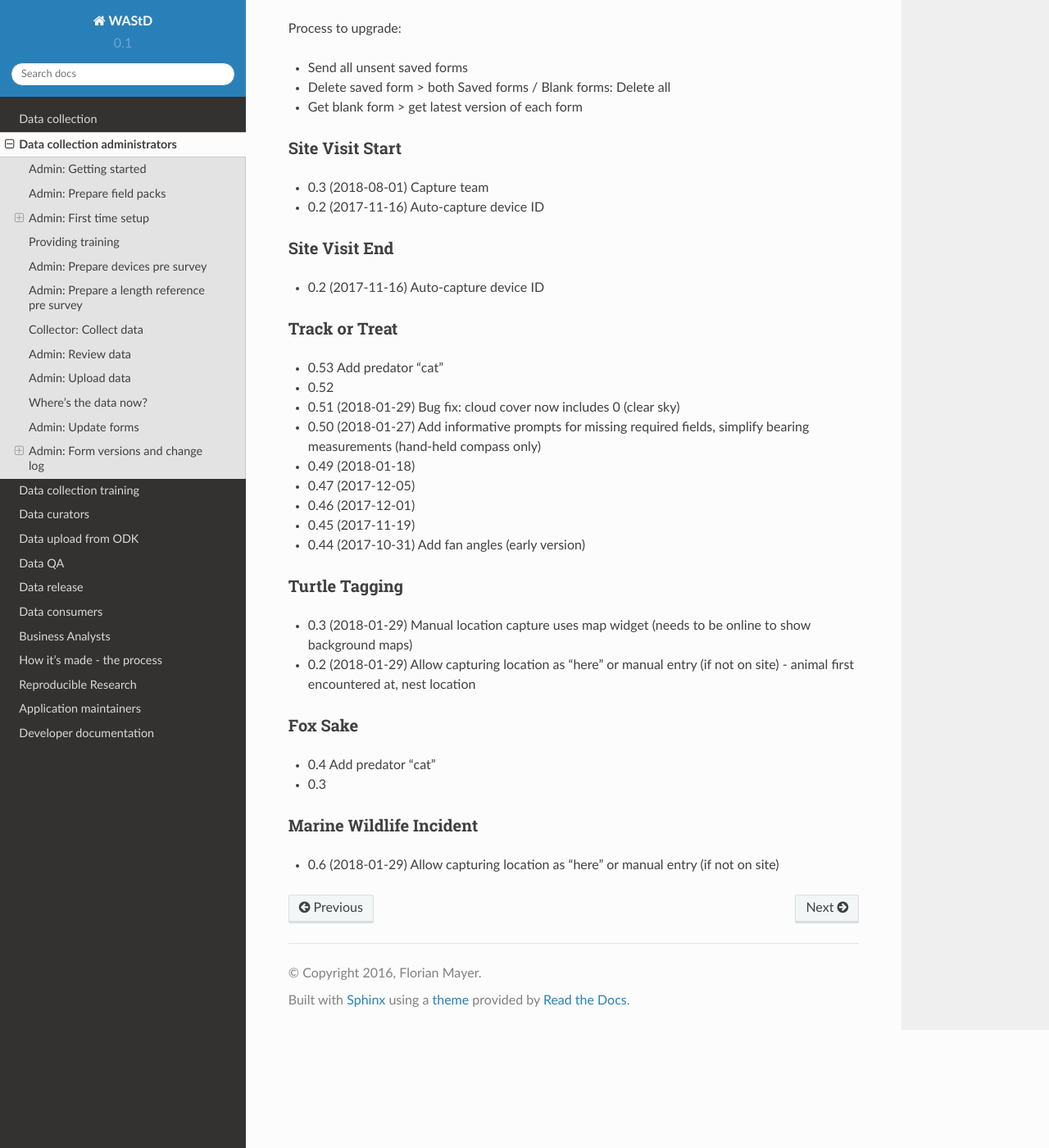
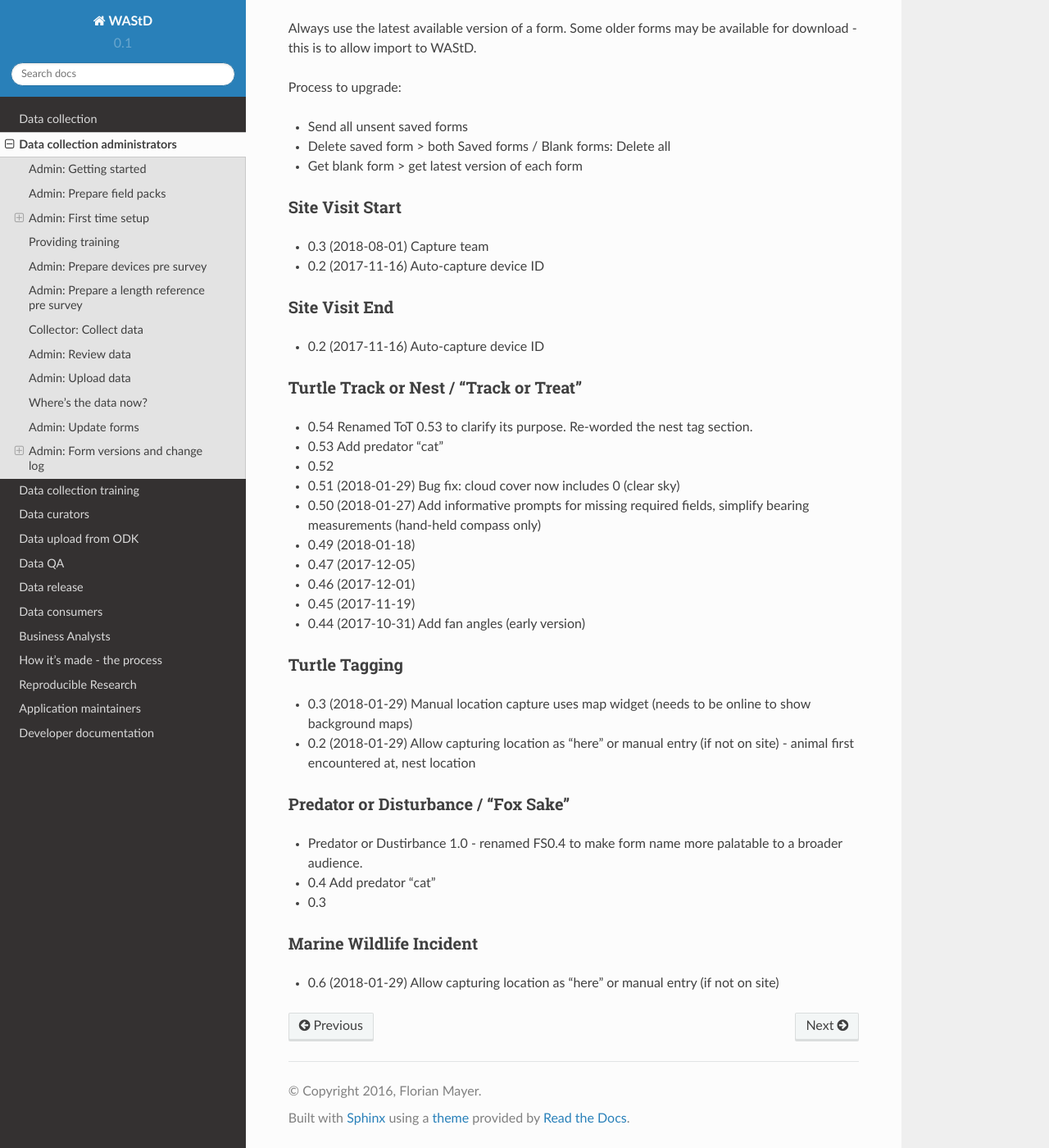
Before and after one commit to dbca-wa/wastd, a Sphinx documentation site: the page built from docs/data_collection/data_collection_admin.rst, in a window 1280 px wide and 1400 px high, scrolled down 6327 px. Shown: the whole window at 82% size. Built offline with Sphinx 7.4.7 and the Read the Docs theme 2.0.0, drawn with Linux system fonts in a browser that asks for light colours; some of the changed text lies outside the part shown.

Commit message:
docs: some edits in ODK admin chapter

```diff
--- a/docs/data_collection/data_collection_admin.rst
+++ b/docs/data_collection/data_collection_admin.rst
@@ -176,6 +176,9 @@
 
 Admin: Review data
 ==================
+**Note** In 2018, we have configured ODK Collect to never leave forms unfinalized,
+so this section applies up to season 2017-18.
+
 "Edit Saved Form" lists all unfinalized forms pending review and species / nest ID:
 
 * Tap once to view read-only, tap again to edit
@@ -277,8 +280,9 @@
 --------------
 * 0.2 (2017-11-16) Auto-capture device ID
 
-Track or Treat
---------------
+Turtle Track or Nest / "Track or Treat"
+---------------------------------------
+* 0.54 Renamed ToT 0.53 to clarify its purpose. Re-worded the nest tag section.
 * 0.53 Add predator "cat"
 * 0.52
 * 0.51 (2018-01-29) Bug fix: cloud cover now includes 0 (clear sky)
@@ -289,15 +293,15 @@
 * 0.45 (2017-11-19)
 * 0.44 (2017-10-31) Add fan angles (early version)
 
-
 Turtle Tagging
 --------------
 * 0.3 (2018-01-29) Manual location capture uses map widget (needs to be online to show background maps)
 * 0.2 (2018-01-29) Allow capturing location as "here" or manual entry (if not on site) - animal first encountered at, nest location
 
 
-Fox Sake
---------
+Predator or Disturbance / "Fox Sake"
+------------------------------------
+* Predator or Dustirbance 1.0 - renamed FS0.4 to make form name more palatable to a broader audience.
 * 0.4 Add predator "cat"
 * 0.3
 
```
